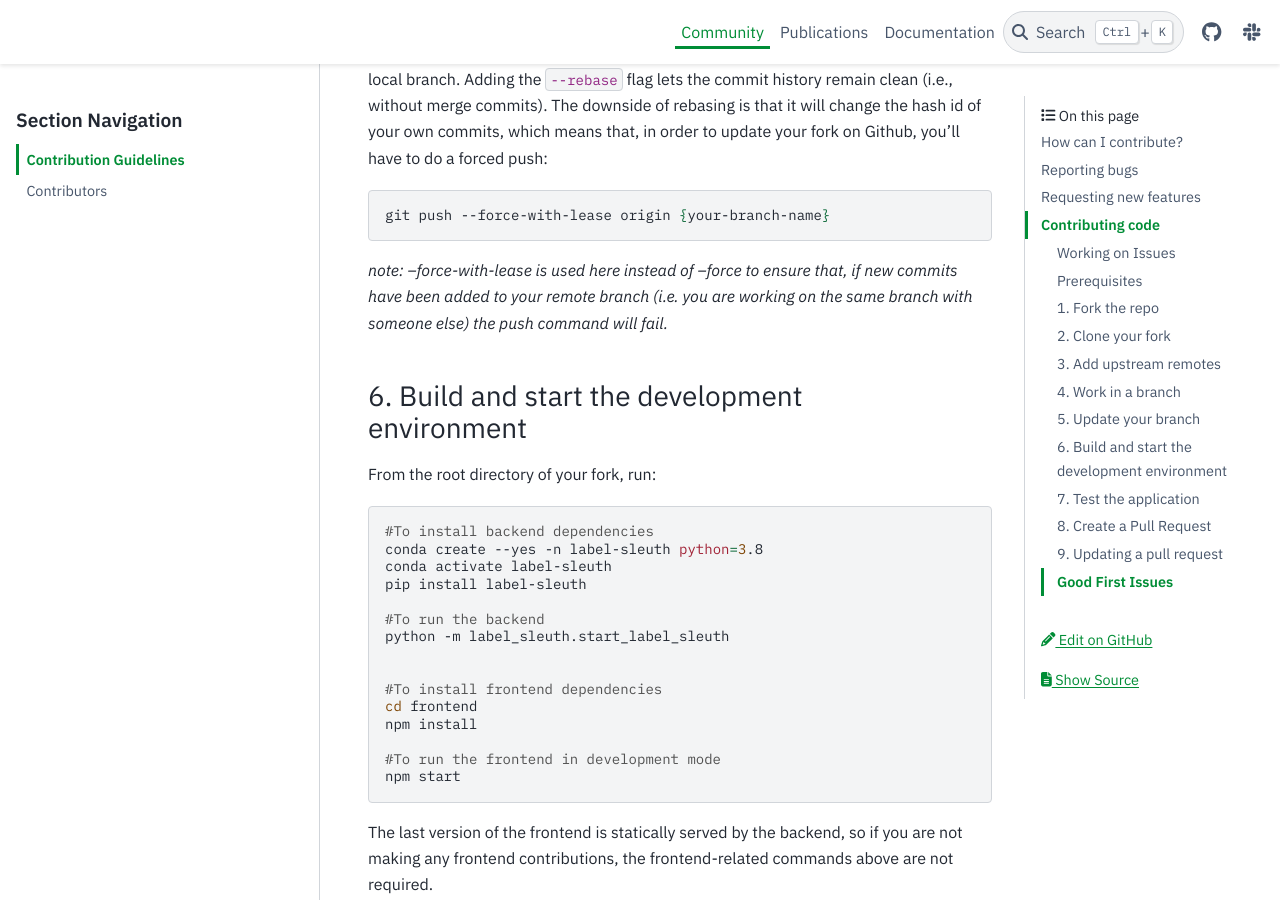
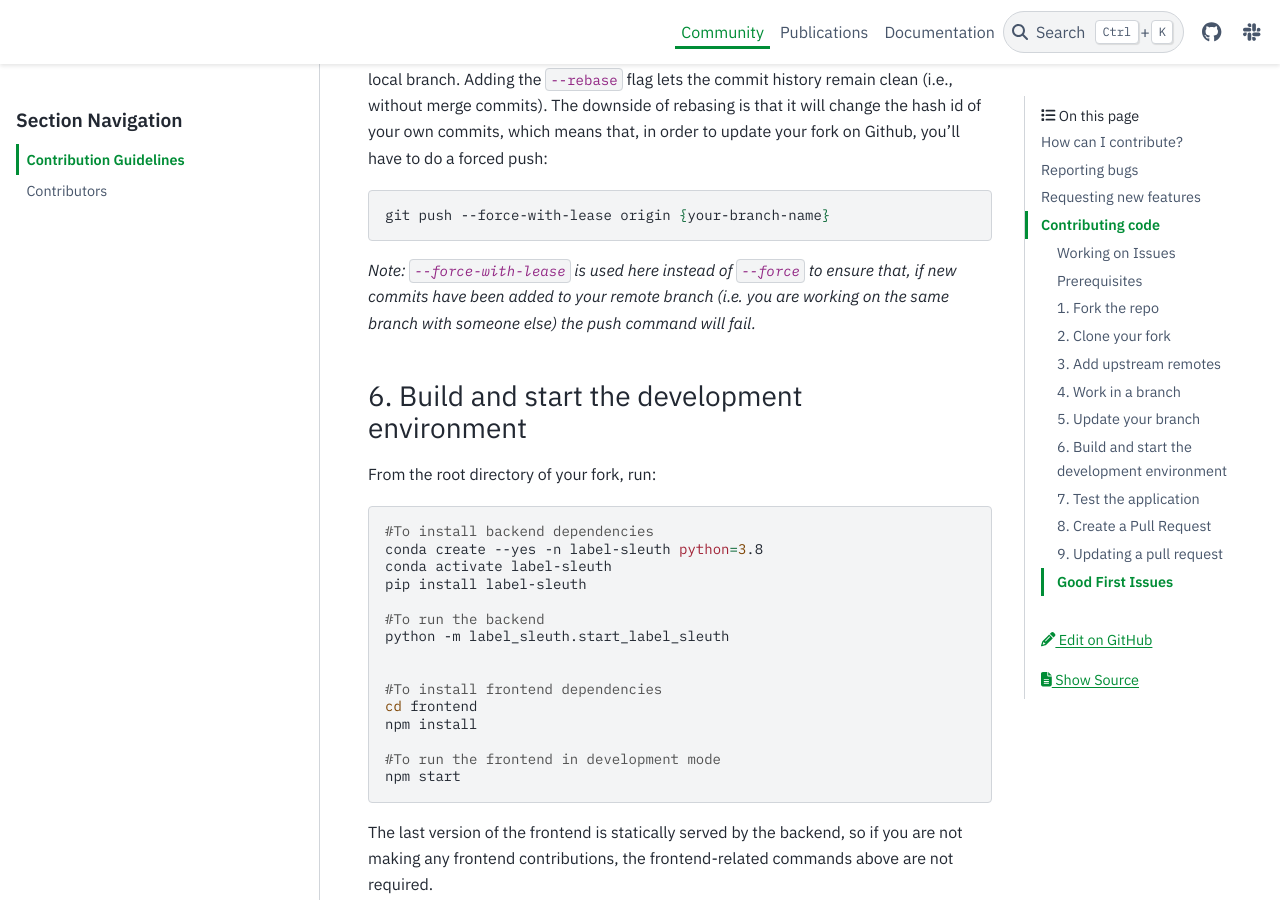
Before and after one commit to label-sleuth/label-sleuth.org, a Sphinx documentation site: the page built from docs/contributing.md, in a window 1280 px wide and 900 px high, scrolled down 3014 px. Built offline with Sphinx 7.4.7 and the PyData theme 0.15.4, drawn with Linux system fonts in a browser that asks for light colours.

````diff
--- a/docs/contributing.md
+++ b/docs/contributing.md
@@ -118,7 +118,7 @@ your fork on Github, you'll have to do a forced push:
 git push --force-with-lease origin {your-branch-name}
 ```
 
-_note: --force-with-lease is used here instead of --force to ensure that, if new commits have been added
+_Note: `--force-with-lease` is used here instead of `--force` to ensure that, if new commits have been added
 to your remote branch (i.e. you are working on the same branch with someone else) the push command will fail._
 
 ### 6. Build and start the development environment
````
